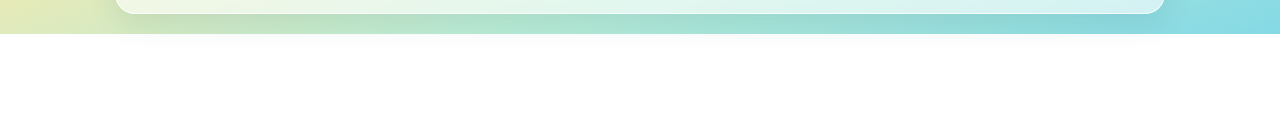
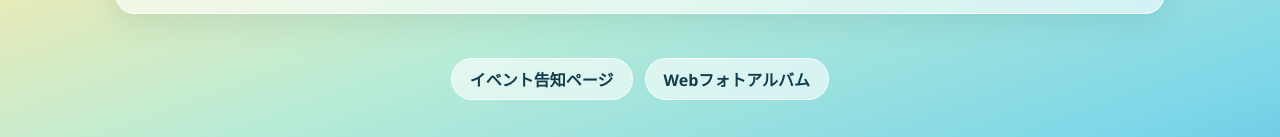
Before and after one commit to Mafuyu-O/natsu-no-otomarikai-2026, a plain HTML site: page index.html in a window 1280 px wide. Shown: the part 3515-3652 px from the top of the page. Before the commit the page ends 3549 px from the top, so only its background shows below. Drawn offline with Linux system fonts and the light colour scheme; a web font is replaced by a local one.

Commit message:
Add footer links to the event page and photo album
Co-Authored-By: Claude Opus 5.5 <noreply@anthropic.com>

```diff
--- a/index.html
+++ b/index.html
@@ -284,6 +284,11 @@
   </div>
 </section>
 
+<footer class="site-links">
+  <a href="https://h24-soutokusofttennis.photo-video-album.workers.dev" target="_blank" rel="noopener">イベント告知ページ</a>
+  <a href="https://photo-video-album.photo-video-album.workers.dev" target="_blank" rel="noopener">Webフォトアルバム</a>
+</footer>
+
 <script src="script.js"></script>
 </body>
 </html>
--- a/style.css
+++ b/style.css
@@ -648,3 +648,23 @@ body::after {
 .carousel-dots button.active {
   background: var(--accent);
 }
+
+
+/* 関連ページへのリンク */
+.site-links {
+  display: flex;
+  flex-wrap: wrap;
+  justify-content: center;
+  gap: 12px;
+  padding: 24px 16px 40px;
+}
+.site-links a {
+  padding: 8px 18px;
+  border-radius: 999px;
+  background: var(--card-bg);
+  border: 1px solid var(--card-border);
+  color: var(--text);
+  font-weight: 700;
+  text-decoration: none;
+}
+.site-links a:hover { color: var(--accent); }
```
